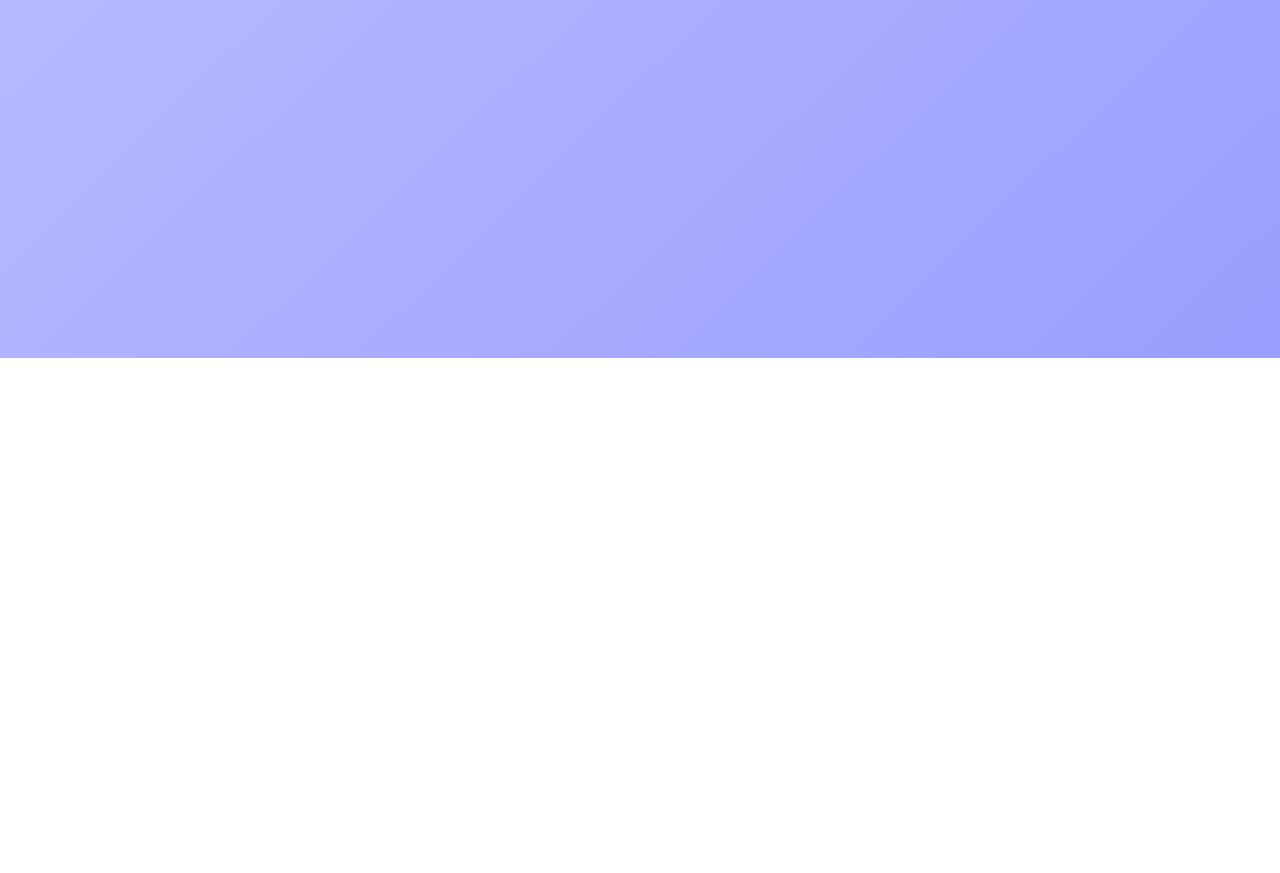
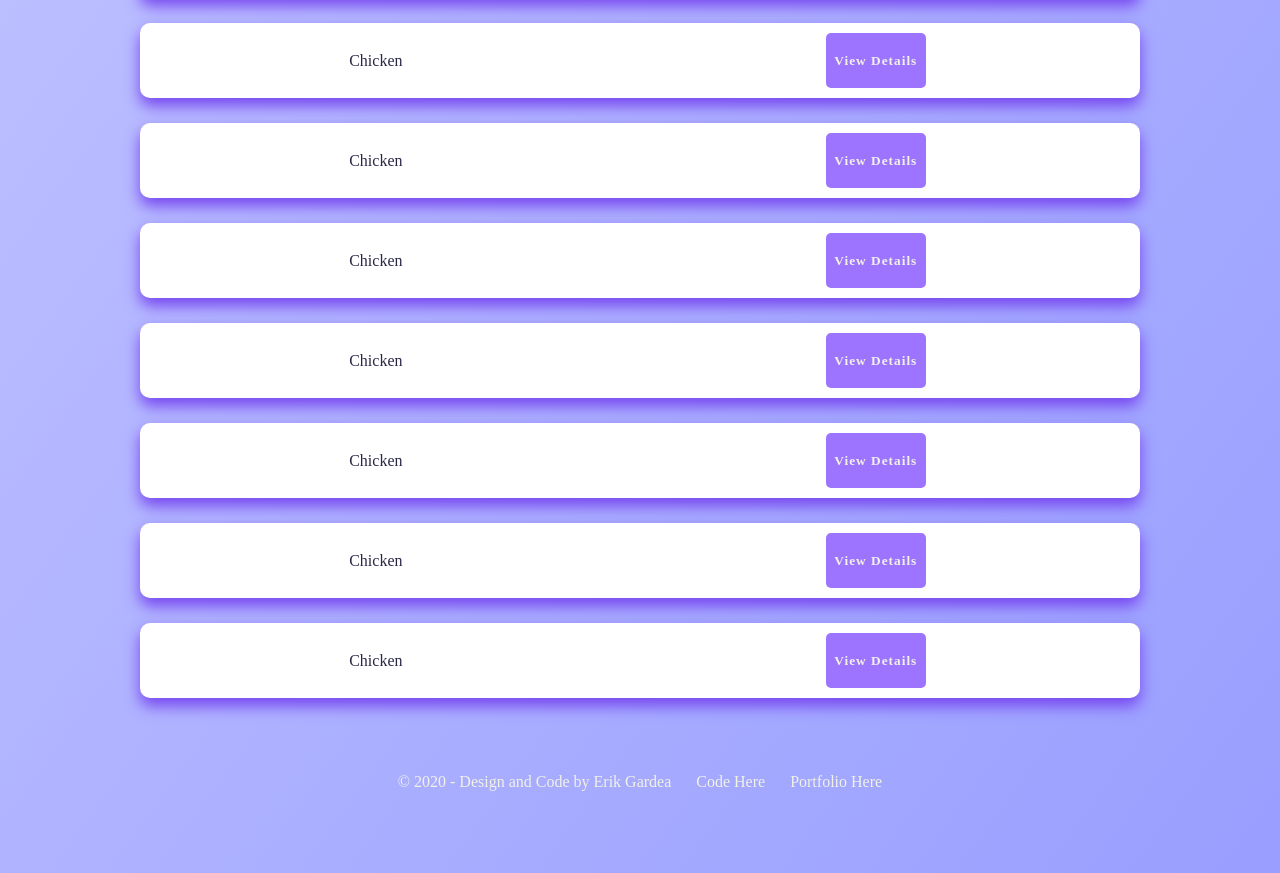
Before and after one commit to erikrgq/MERN-Stack-App, a React (Create React App) app in the folder client/: page /search in a window 1280 px wide. Shown: the part 882-1755 px from the top of the page. Before the commit the page ends 1240 px from the top, so only its background shows below. Built offline with nearby package versions, Linux system fonts and the light colour scheme; a web font is replaced by a local one.

Commit message:
added the footer and updated styling

```diff
--- a/client/src/App.css
+++ b/client/src/App.css
@@ -11,8 +11,9 @@
 #root {
   background-image: linear-gradient(to right bottom, #c6c9ff, #bbbeff, #b0b3ff, #a4a9ff, #999eff);
   width: 100%;
-  padding: 0;
+  height: 100%;
   margin: 0;
+  padding-bottom: 50px;
 }
 p, span {
   font-size: 16px;
@@ -23,6 +24,11 @@ a {
 button{
   border: none;
   cursor: pointer;
+}
+input {
+  color: #2A2847;
+  border-radius: 5px;
+  transition: all ease-out 500ms;
 }
 .btn {
   background-color: #9D74FF;
@@ -37,7 +43,8 @@ button{
   letter-spacing: 1px;
   transition: all ease-out 500ms;
 }
-.btn:hover {
+.btn:hover,
+input:hover {
   box-shadow: 0px 8px 15px 0px rgba(119,70,240,0.5);
 }
 .nav {
@@ -83,10 +90,27 @@ nav {
   box-shadow: 0px 8px 15px 0px rgba(119,70,240,1);
   border-radius: 10px;
 }
-#profile, #meals, #search, #details {
-  height: 100vh;
+#meals, #search, #details {
+  height: 100%;
   width: 100%;
   margin: auto;
+}
+#footer {
+  width: 100%;
+  height: 50px;
+  margin-top: 75px;
+  display: flex;
+  justify-content: center;
+  flex-wrap: wrap;
+}
+#footer a {
+  margin-left: 25px;
+}
+#footer a:hover {
+  text-decoration: underline;
+}
+#profile {
+  height: 500px;
 }
 #profile .card {
   flex-direction: column;
@@ -194,11 +218,14 @@ nav {
 .cell-details {
   cursor: pointer;
 }
-#search .card div:last-child {
+#search .card-search {
+  height: 75px;
+}
+.search {
   display: flex;
 }
-#search .card-search {
-  height: 75px;
+#details {
+  position: relative;
 }
 #details h2,
 #details label,
@@ -208,12 +235,13 @@ nav {
 }
 #details .card {
   position: absolute;
-  max-width: 320px;
-  max-height: 500px;
+  bottom: 0;
+  left: calc(50% - 255px);
   display: flex;
   flex-direction: column;
   align-items: center;
   height: auto;
+  width: 320px;
 }
 #details .btn-round {
   width: 55px;
@@ -259,4 +287,7 @@ nav {
   .meal-table .remove-cell {
     display: table-cell;
   }
+  #details .card {
+    left: calc(50% - 296px);
+  }
 }
--- a/client/src/App.js
+++ b/client/src/App.js
@@ -6,6 +6,7 @@ import Nav from './components/Nav';
 import Profile from './components/Profile';
 import Meals from './components/meals/Meals';
 import Search from './components/search/Search';
+import Footer from './components/Footer';
 
 function App() {
   return (
@@ -14,7 +15,7 @@ function App() {
       <Route path='/' exact component={Profile}/>
       <Route path='/meals' exact component={Meals}/>
       <Route path='/search' exact component={Search}/>
-
+      <Footer />
     </Router>
   );
 }
--- a/client/src/components/Details.Card.js
+++ b/client/src/components/Details.Card.js
@@ -1,4 +1,4 @@
-import React, { useState, useEffect } from 'react';
+import React from 'react';
 import { FontAwesomeIcon } from '@fortawesome/react-fontawesome';
 import { faTimes, faPlus } from '@fortawesome/free-solid-svg-icons';
 
--- /dev/null
+++ b/client/src/components/Footer.js
@@ -0,0 +1,11 @@
+import React from 'react'
+
+export default function Footer() {
+    return (
+        <footer id="footer">
+            <p>© 2020 - Design and Code by Erik Gardea</p>
+            <a href="https://github.com/egardea/MERN-Stack-App" rel="noopener noreferrer" target="_blank">Code Here</a>
+            <a href="https://erikgardea.live/" rel="noopener noreferrer" target="_blank">Portfolio Here</a>
+        </footer>
+    )
+}
--- a/client/src/components/meals/Meals.js
+++ b/client/src/components/meals/Meals.js
@@ -36,8 +36,10 @@ export default function Meals() {
                    <MealCard />
                    <MealCard />
                    <MealCard />
+                   <MealCard />
+                   <MealCard />
                    <footer class="footer-table">
-                        <div></div>
+                        <div>Totals</div>
                         <div className="remove-cell"></div>
                         <div className="remove-cell"></div>
                         <div>23</div>
--- a/client/src/components/search/Search.js
+++ b/client/src/components/search/Search.js
@@ -9,7 +9,7 @@ export default function Search() {
                     <div>
                         <p>Search</p>
                     </div>
-                    <div>
+                    <div className="search">
                         <input placeholder="Search Food" />
                         <button className="btn">Search</button>
                     </div>
@@ -17,6 +17,14 @@ export default function Search() {
                 <section className="content">
                     <SearchCard />
                     <SearchCard />
+                    <SearchCard />
+                    <SearchCard />
+                    <SearchCard />
+                    <SearchCard />
+                    <SearchCard />
+                    <SearchCard />
+                    <SearchCard />
+                    <SearchCard />
                 </section>
             </main>
         </div>
```
